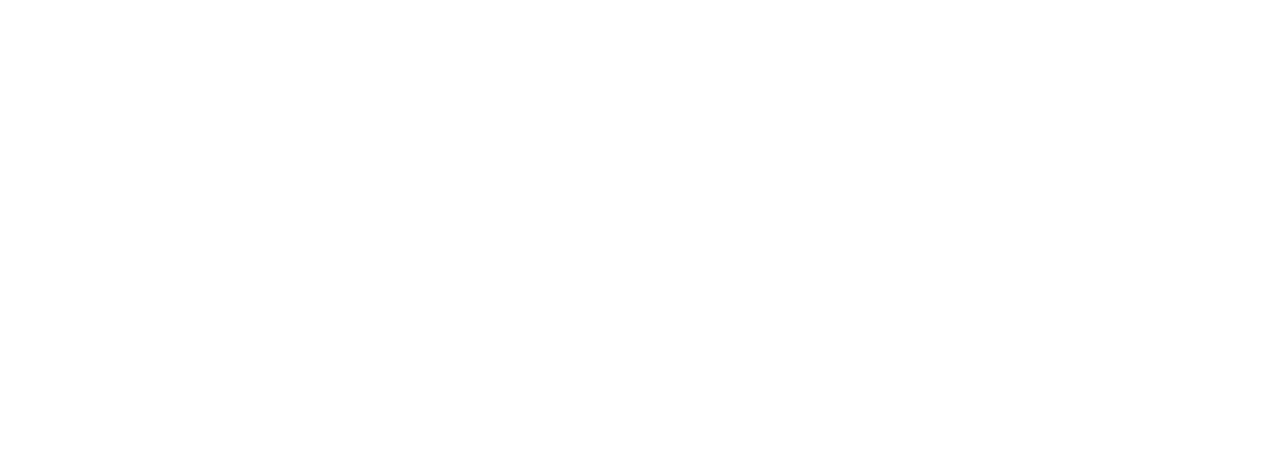
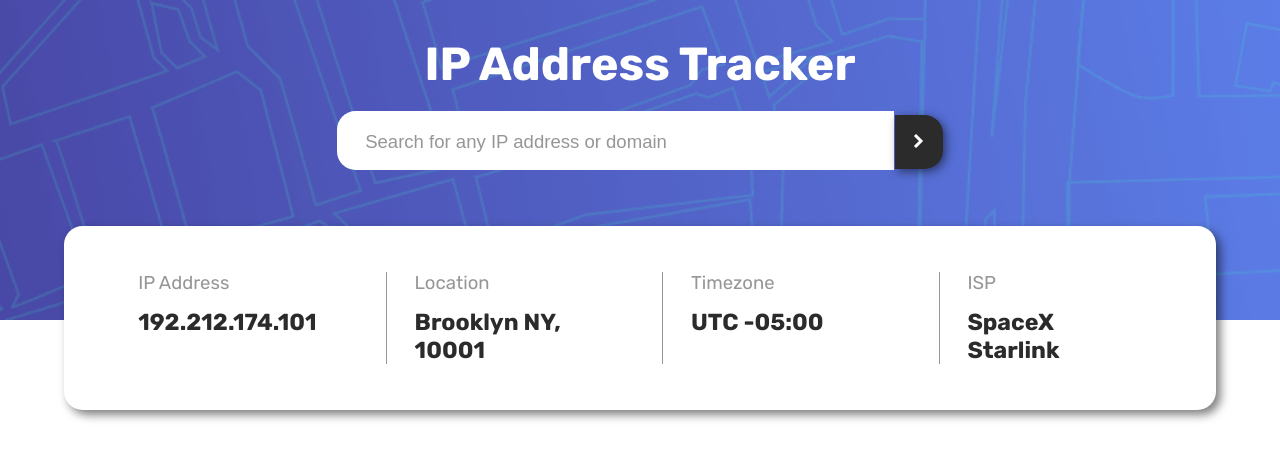
Before and after one commit to Godswilldev/IP-Address-Tracker, a website: page index.html in a window 1280 px wide. Drawn offline with nearby package versions, Linux system fonts and the light colour scheme.

Commit message:
complete desktop view

```diff
--- a/index.html
+++ b/index.html
@@ -23,9 +23,52 @@
 
     <title>Frontend Mentor | IP Address Tracker</title>
   </head>
-  <body>
-    <!-- <button class="btn">
-      <img src="images/icon-arrow.svg" alt="submit" />
-    </button> -->
+  <body class="body">
+    <section id="hero" class="hero">
+      <div class="heading">
+        <h1 class="heading__primary">IP Address Tracker</h1>
+        <form action="" class="form">
+          <input
+            type="text"
+            name="ip-address"
+            id="ip-address"
+            class="ip-address"
+            placeholder="Search for any IP address or domain"
+          />
+          <button class="btn" type="submit">
+            <img src="images/icon-arrow.svg" alt="submit" />
+          </button>
+        </form>
+      </div>
+
+      <div class="results">
+        <div class="result">
+          <p class="result__title">IP Address</p>
+          <h1 class="heading__secondary result__value">192.212.174.101</h1>
+        </div>
+
+        <div class="result">
+          <p class="result__title">Location</p>
+          <h1 class="heading__secondary result__value">
+            Brooklyn NY, <br />
+            10001
+          </h1>
+        </div>
+
+        <div class="result">
+          <p class="result__title">Timezone</p>
+          <h1 class="heading__secondary result__value">UTC -05:00</h1>
+        </div>
+
+        <div class="result">
+          <p class="result__title">ISP</p>
+          <h1 class="heading__secondary result__value">
+            SpaceX <br />
+            Starlink
+          </h1>
+        </div>
+      </div>
+    </section>
+    <section id="map" class="map"></section>
   </body>
 </html>
--- a/sass/abstracts/_mixins.scss
+++ b/sass/abstracts/_mixins.scss
@@ -0,0 +1,60 @@
+@mixin absCenter1 {
+    position: absolute;
+    top: 50%;
+    left: 50%;
+    transform: translate(-50%, -50%);
+}
+
+@mixin absCenter2 {
+    display: flex;
+    justify-content: space-between;
+    align-items: center;
+}
+
+// MEDIA QUERY MANAGER
+/*
+0 - 600px:      Phone
+600 - 900px:    Tablet portrait
+900 - 1200px:   Tablet landscape
+[1200 - 1800] is where our normal styles apply
+1800px + :      Big desktop
+
+$breakpoint arguement choices:
+- phone
+- tab-port
+- tab-land
+- big-desktop
+
+ORDER: Base + typography > general layout + grid > page layout > components
+
+1em = 16px
+*/
+@mixin respond($breakpoint) {
+    @if $breakpoint == small-phone {
+        @media only screen and (max-width: 30em) {
+            @content;
+        } //300px
+    }
+    @if $breakpoint == phone {
+        @media only screen and (max-width: 37.5em) {
+            @content;
+        } //600px
+    }
+    @if $breakpoint == tab-port {
+        @media only screen and (max-width: 60em) {
+            @content;
+        } //900px
+    }
+    @if $breakpoint == tab-land {
+        @media only screen and (max-width: 85em) {
+            @content;
+        } //1200px
+    }
+    @if $breakpoint == big-desktop {
+        @media only screen and (min-width: 112.5em) {
+            @content;
+        } //1800
+    }
+}
+@include respond(tab-port) {
+}
--- a/sass/base/_base.scss
+++ b/sass/base/_base.scss
@@ -8,6 +8,18 @@
 
 html {
     font-size: 62.5%;
+    @include respond(tab-land) {
+        font-size: 58%;
+    }
+    @include respond(tab-port) {
+        font-size: 53%;
+    }
+    @include respond(phone) {
+        font-size: 48%;
+    }
+    @include respond(small-phone) {
+        font-size: 45%;
+    }
 }
 
 body {
--- a/sass/base/_typography.scss
+++ b/sass/base/_typography.scss
@@ -1,6 +1,10 @@
 .heading {
     &__primary {
         font-size: 5rem;
+        font-weight: 700;
+    }
+    &__secondary {
+        font-size: 3rem;
         font-weight: 700;
     }
 }
--- a/sass/components/_buttons.scss
+++ b/sass/components/_buttons.scss
@@ -1,5 +1,6 @@
 .btn {
     cursor: pointer;
+    transition: 0.5s all;
     border: 0;
     outline: 0;
     background-color: $Very-Dark-Gray;
@@ -8,7 +9,7 @@
     border-bottom-right-radius: 2rem;
     box-shadow: 0.3rem 0.3rem 1rem rgba($color: #000000, $alpha: 0.5);
     &:active {
-        transform: scale(0.95);
+        transform: scale(1.1);
     }
     &:hover {
         opacity: 0.8;
--- a/sass/layouts/_hero.scss
+++ b/sass/layouts/_hero.scss
@@ -0,0 +1,104 @@
+.body {
+    width: 100%;
+    height: 100vh;
+    display: grid;
+    grid-template-columns: 1fr;
+    grid-template-rows: 40% 1fr;
+}
+
+.map {
+    // background-color: red;
+}
+
+.hero {
+    background-image: url(../images/pattern-bg.png);
+    background-position: center;
+    background-repeat: no-repeat;
+    background-size: cover;
+
+    .heading {
+        margin: 2rem auto;
+        margin-top: 4rem;
+        text-align: center;
+        color: #fff;
+        @include respond(tab-port) {
+            margin-top: 10rem;
+        }
+
+        .ip-address {
+            padding-left: 3rem;
+            color: $Dark-Gray;
+            font-size: 2.5rem;
+            width: 60rem;
+            height: 6.4rem;
+            outline: none;
+            border: none;
+            border-top-left-radius: 2rem;
+            border-bottom-left-radius: 2rem;
+            margin-top: 2rem;
+            margin-right: -0.2rem;
+            &::placeholder {
+                font-size: 2rem;
+                color: $Dark-Gray;
+            }
+
+            @include respond(tab-port) {
+                width: 60%;
+            }
+        }
+    }
+
+    .results {
+        width: 70vw;
+        // height: 100%;
+        background-color: #fff;
+        margin: 0 auto;
+        position: relative;
+        bottom: -4rem;
+        border-radius: 2rem;
+        box-shadow: 0.5rem 0.5rem 1rem rgba(#000, $alpha: 0.5);
+
+        // display: flex;
+        // justify-content: space-between;
+        display: grid;
+        grid-template-columns: repeat(4, 25%);
+        padding: 5rem;
+        padding-right: 0;
+        @include respond(tab-land) {
+            width: 90vw;
+        }
+        @include respond(tab-port) {
+            width: 70vw;
+            grid-template-rows: 1fr;
+            grid-template-columns: 1fr;
+            br {
+                display: none;
+            }
+        }
+
+        .result {
+            padding-left: 3rem;
+            &:not(:last-child) {
+                border-right: 1px solid $Dark-Gray;
+            }
+            @include respond(tab-port) {
+                padding: 0;
+                text-align: center;
+                border: none;
+            }
+            &__title {
+                color: $Dark-Gray;
+                font-size: 2rem;
+                margin-bottom: 1.5rem;
+            }
+            &__value {
+                color: $Very-Dark-Gray;
+                font-size: 3rem;
+
+                @include respond(tab-land) {
+                    font-size: 2.5rem;
+                }
+            }
+        }
+    }
+}
```
Also changed, not shown: css/style.css.
